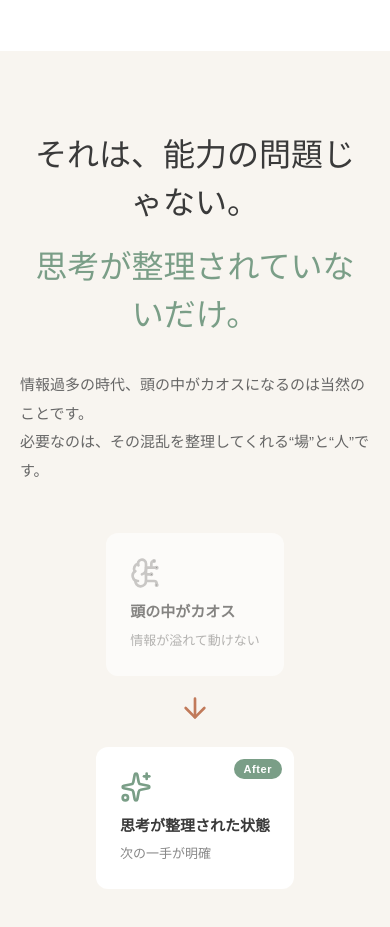
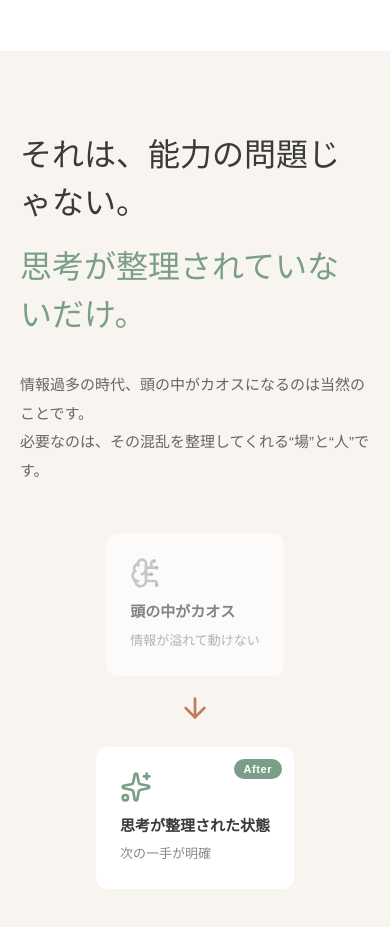
Before and after one commit to gu-chikara/guchikara-lp, a Next.js app: page /guchikara-lp/ in a window 390 px wide. Shown: the part 1460-2387 px from the top of the page. Built offline with nearby package versions, Linux system fonts and the light colour scheme.

Commit message:
Left-align problem headings on mobile only

```diff
--- a/components/LPContent.tsx
+++ b/components/LPContent.tsx
@@ -316,10 +316,10 @@ export default function LPContent({ hasHero }: Props) {
       <section style={{ backgroundColor: "#F8F5F0" }}>
         <div style={{ maxWidth: "640px", margin: "0 auto", padding: "80px 20px", textAlign: "left" }}>
           <FadeInSection>
-            <p style={{ fontSize: "2rem", fontWeight: "500", color: "#3A3A3A", margin: 0, lineHeight: "1.5", textAlign: "center" }}>
+            <p className="problem-heading" style={{ fontSize: "2rem", fontWeight: "500", color: "#3A3A3A", margin: 0, lineHeight: "1.5", textAlign: "center" }}>
               それは、能力の問題じゃない。
             </p>
-            <p style={{ fontSize: "2rem", fontWeight: "500", color: "#7A9E87", marginTop: "16px", marginBottom: 0, lineHeight: "1.5", textAlign: "center" }}>
+            <p className="problem-heading" style={{ fontSize: "2rem", fontWeight: "500", color: "#7A9E87", marginTop: "16px", marginBottom: 0, lineHeight: "1.5", textAlign: "center" }}>
               思考が整理されていないだけ。
             </p>
             <p style={{ fontSize: "15px", color: "#666", lineHeight: "1.9", marginTop: "32px", marginBottom: "48px", textAlign: "left" }}>
@@ -572,6 +572,7 @@ export default function LPContent({ hasHero }: Props) {
           .nav-hamburger { display: block !important; }
           .arrow-right { display: none !important; }
           .arrow-down { display: inline-flex !important; }
+          .problem-heading { text-align: left !important; }
           .fv-container { flex-direction: column !important; }
           .fv-left { width: 100% !important; height: 420px !important; min-height: 420px !important; }
           .fv-left img { object-position: top center !important; }
```
